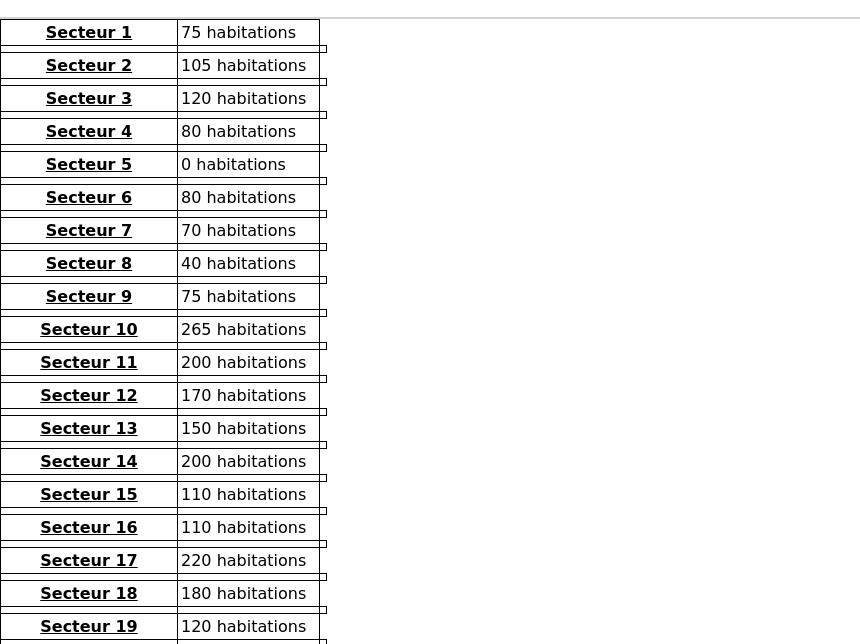
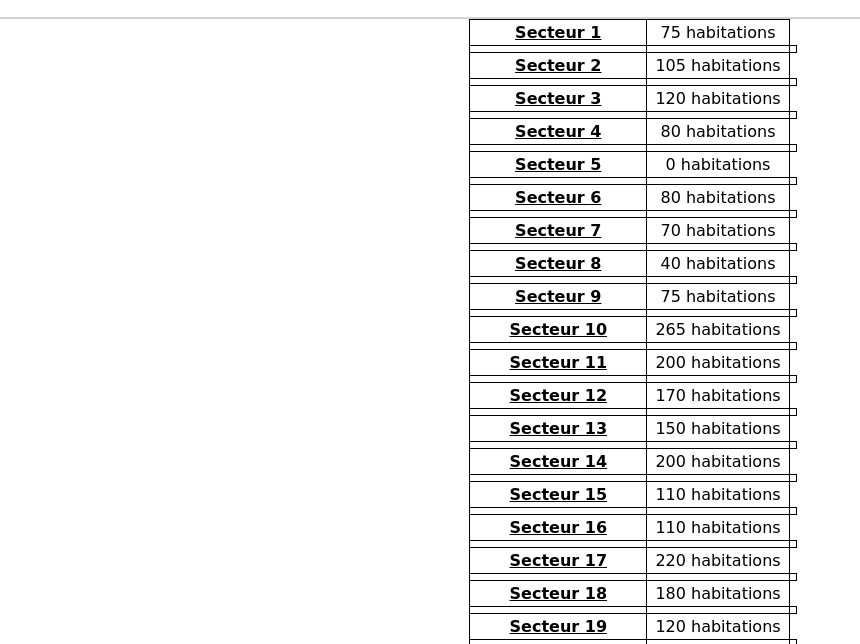
Before and after one commit to euro-basket-pace/euro-basket-pace.github.io, a plain HTML site: page index.html in a window 1280 px wide. Shown: the part 143-787 px from the top of the page, without its empty margins (0-860 px from the left). Drawn offline with Linux system fonts and the light colour scheme.

Commit message:
Update index.html

```diff
--- a/index.html
+++ b/index.html
@@ -59,6 +59,8 @@
 
 		table {
 			border-collapse: collapse;
+			text-align: center;
+			margin: auto;
 		}
 
 		table th,
```
